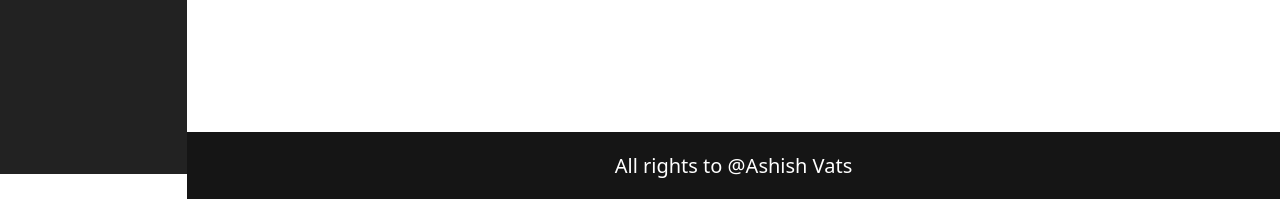
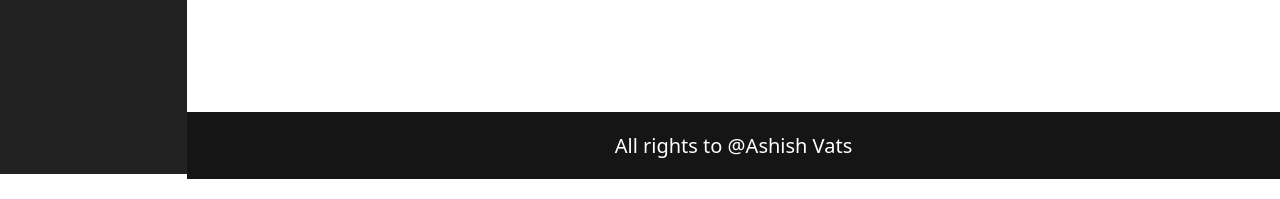
Before and after one commit to AshishVats123/portfolio, a plain HTML site: page index.html in a window 1280 px wide. Shown: the part 2625-2824 px from the top of the page. Drawn offline with nearby package versions, Linux system fonts and the light colour scheme.

Commit message:
Update style.css

```diff
--- a/style.css
+++ b/style.css
@@ -84,7 +84,7 @@ aside ul li a:hover{background-color: cyan;padding: 5px 10px;border-radius: 30px
 .wrap-4 .row img{width: 100%;height: 100%;}
 
 
-.wrap-5{background: #151515;margin-top: 150px;}
+.wrap-5{background: #151515;margin-top: 130px;}
 .wrap-5 .row footer{margin: auto;font-size: 20px;color: #fff;padding: 20px;}
 
 
```
